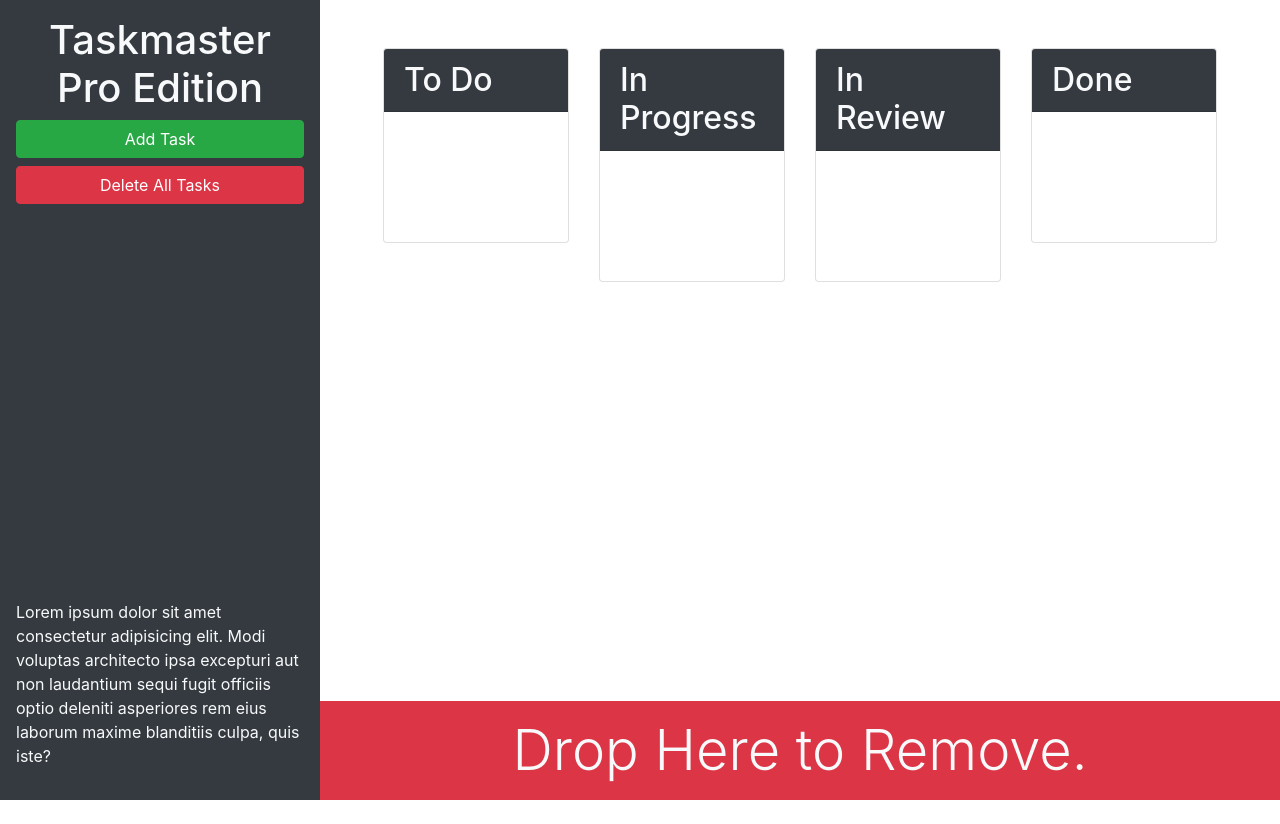
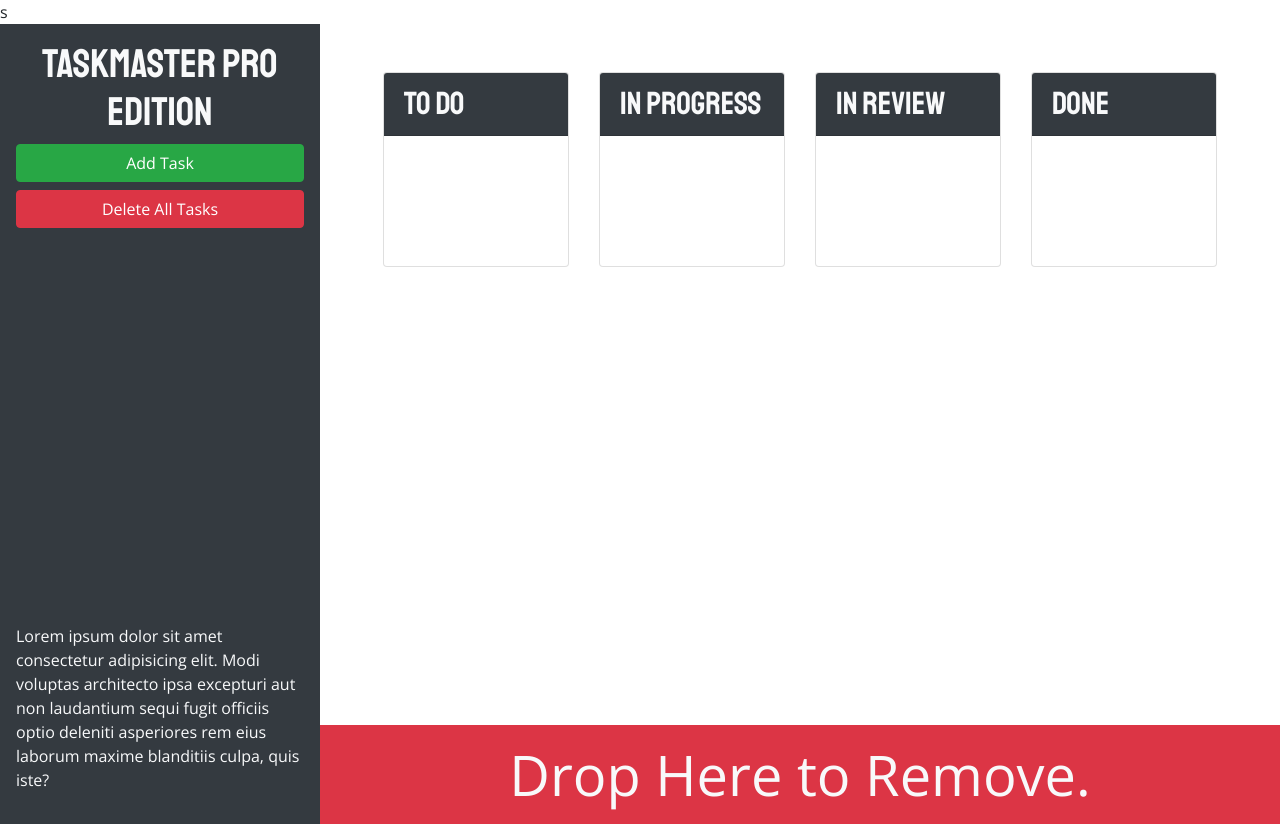
Before and after one commit to AllysonMcGrath/taskmaster-pro, a plain HTML site: page index.html in a window 1280 px wide. Before the commit the page ends 800 px from the top, so only its background shows below. Drawn offline with nearby package versions, Linux system fonts and the light colour scheme.

Commit message:
add google fonts

```diff
--- a/assets/css/style.css
+++ b/assets/css/style.css
@@ -1,3 +1,16 @@
 ul.list-group {
   min-height: 130px;
 }
+
+body {
+  font-family: "Open Sans", sans-serif;
+}
+
+h1,
+h2,
+h3,
+h4,
+h5,
+h6 {
+  font-family: "Staatliches", sans-serif;
+}
--- a/index.html
+++ b/index.html
@@ -7,6 +7,7 @@
   <meta http-equiv="X-UA-Compatible" content="ie=edge">
   <link rel="stylesheet" href="https://cdnjs.cloudflare.com/ajax/libs/twitter-bootstrap/4.3.1/css/bootstrap.min.css">
   <link rel="stylesheet" href="https://cdnjs.cloudflare.com/ajax/libs/jqueryui/1.12.1/themes/base/jquery-ui.min.css">
+  <link href="https://fonts.googleapis.com/css2?family=Open+Sans:wght@400;700&family=Staatliches&display=swap" rel="stylesheet">s
   <link rel="stylesheet" href="./assets/css/style.css" />
   <title>Taskmaster Pro</title>
 </head>
```
